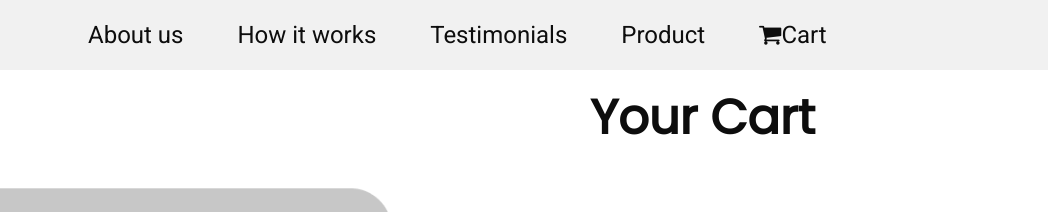
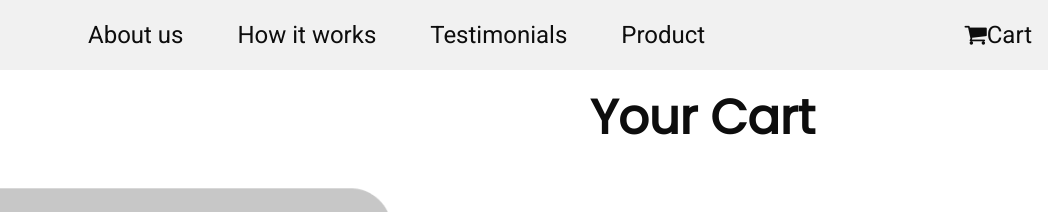
Before and after one commit to GabrielaBalulovska/Tracker-final, a plain HTML site: page cart.html in a window 1280 px wide. Shown: the top 212 px of the page, 232-1280 px from the left. Drawn offline with nearby package versions, Linux system fonts and the light colour scheme.

Commit message:
Add files via upload

```diff
--- a/cart.html
+++ b/cart.html
@@ -19,7 +19,7 @@
     <a href="index.html">How it works</a>
     <a href="index.html">Testimonials</a>
     <a href="Singleproduct.html">Product</a>
-    <a class="cart" href="cart.html"><i class="fa fa-shopping-cart"></i>Cart</a>
+    <a class="cart" href="cart.html" style="float: right;"><i class="fa fa-shopping-cart"></i>Cart</a>
   </div>
 
 
```
